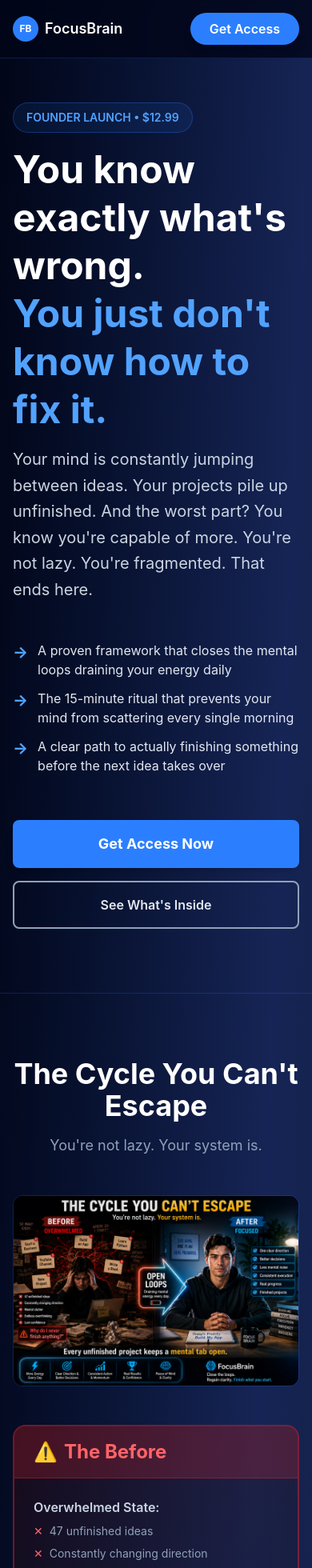
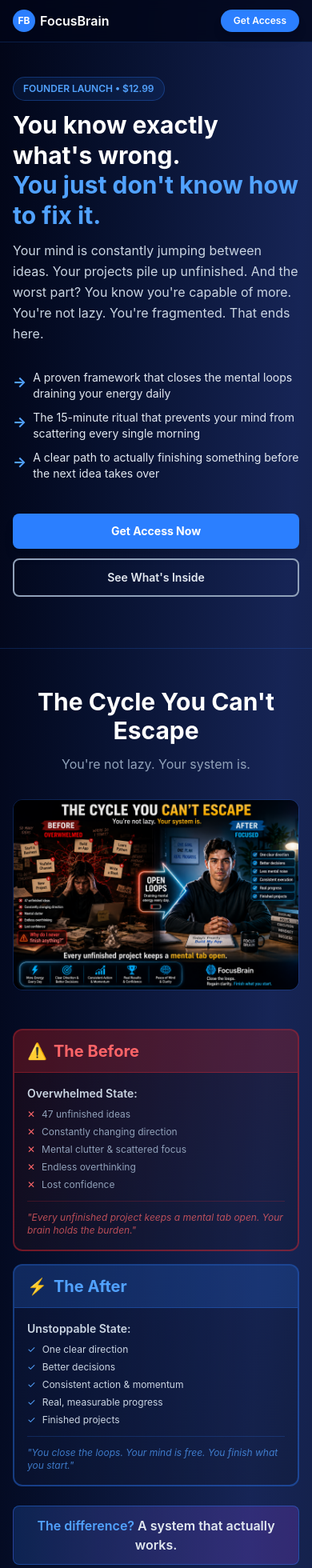
Before and after one commit to talentopaischile/focusbrain-landing, a React (Vite) app: page / in a window 390 px wide. Shown: the top 1960 px of the page at 80% size. Built offline with nearby package versions, Linux system fonts and the light colour scheme.

Commit message:
Optimize responsive design for mobile - improve typography, spacing, and button sizes

```diff
--- a/src/App.jsx
+++ b/src/App.jsx
@@ -7,14 +7,14 @@
     <div className="min-h-screen bg-gradient-to-br from-slate-950 via-blue-950 to-slate-900 text-white overflow-hidden">
       {/* Navbar */}
       <nav className="fixed top-0 left-0 right-0 z-50 bg-slate-950/80 backdrop-blur-sm border-b border-blue-500/20">
-        <div className="max-w-7xl mx-auto px-4 sm:px-6 lg:px-8 py-4 flex items-center justify-between">
-          <div className="flex items-center gap-2">
-            <div className="w-8 h-8 bg-blue-500 rounded-full flex items-center justify-center text-xs font-bold">FB</div>
-            <span className="text-lg font-semibold">FocusBrain</span>
+        <div className="max-w-7xl mx-auto px-4 sm:px-6 lg:px-8 py-3 sm:py-4 flex items-center justify-between">
+          <div className="flex items-center gap-1.5 sm:gap-2">
+            <div className="w-7 sm:w-8 h-7 sm:h-8 bg-blue-500 rounded-full flex items-center justify-center text-xs font-bold">FB</div>
+            <span className="text-base sm:text-lg font-semibold">FocusBrain</span>
           </div>
           <button
             onClick={handleCTA}
-            className="px-6 py-2 bg-blue-500 hover:bg-blue-600 text-white rounded-full font-semibold transition-all duration-300 shadow-lg hover:shadow-blue-500/50"
+            className="px-4 sm:px-6 py-1.5 sm:py-2 bg-blue-500 hover:bg-blue-600 text-white text-xs sm:text-sm rounded-full font-semibold transition-all duration-300 shadow-lg hover:shadow-blue-500/50"
           >
             Get Access
           </button>
@@ -22,52 +22,52 @@
       </nav>
 
       {/* Hero Section */}
-      <div className="pt-32 px-4 sm:px-6 lg:px-8 max-w-7xl mx-auto">
-        <div className="grid md:grid-cols-2 gap-12 items-center mb-20">
+      <div className="pt-24 sm:pt-32 px-4 sm:px-6 lg:px-8 max-w-7xl mx-auto">
+        <div className="grid md:grid-cols-2 gap-8 md:gap-12 items-center mb-16 md:mb-20">
           {/* Left Side - Copy */}
-          <div className="space-y-8">
-            <div className="space-y-4">
-              <div className="inline-flex items-center gap-2 px-4 py-2 bg-blue-500/10 border border-blue-500/30 rounded-full">
-                <span className="text-blue-400 text-sm font-semibold">FOUNDER LAUNCH • $12.99</span>
+          <div className="space-y-6 md:space-y-8">
+            <div className="space-y-3 md:space-y-4">
+              <div className="inline-flex items-center gap-2 px-3 md:px-4 py-1.5 md:py-2 bg-blue-500/10 border border-blue-500/30 rounded-full text-xs md:text-sm">
+                <span className="text-blue-400 font-semibold">FOUNDER LAUNCH • $12.99</span>
               </div>
 
-              <h1 className="text-5xl sm:text-6xl font-bold leading-tight">
+              <h1 className="text-3xl sm:text-4xl md:text-5xl lg:text-6xl font-bold leading-tight">
                 You know exactly what's wrong.
                 <span className="text-blue-400 block">You just don't know how to fix it.</span>
               </h1>
 
-              <p className="text-xl text-slate-300 leading-relaxed">
+              <p className="text-base sm:text-lg md:text-xl text-slate-300 leading-relaxed">
                 Your mind is constantly jumping between ideas. Your projects pile up unfinished. And the worst part? You know you're capable of more. You're not lazy. You're fragmented. That ends here.
               </p>
             </div>
 
             {/* Value Proposition Quick */}
-            <div className="space-y-3 pt-4">
-              <div className="flex items-start gap-3">
-                <span className="text-blue-400 text-xl font-bold">→</span>
-                <p className="text-slate-200">A proven framework that closes the mental loops draining your energy daily</p>
+            <div className="space-y-2.5 md:space-y-3 pt-2 md:pt-4">
+              <div className="flex items-start gap-2 md:gap-3">
+                <span className="text-blue-400 text-lg md:text-xl font-bold mt-0.5 flex-shrink-0">→</span>
+                <p className="text-slate-200 text-sm md:text-base">A proven framework that closes the mental loops draining your energy daily</p>
               </div>
-              <div className="flex items-start gap-3">
-                <span className="text-blue-400 text-xl font-bold">→</span>
-                <p className="text-slate-200">The 15-minute ritual that prevents your mind from scattering every single morning</p>
+              <div className="flex items-start gap-2 md:gap-3">
+                <span className="text-blue-400 text-lg md:text-xl font-bold mt-0.5 flex-shrink-0">→</span>
+                <p className="text-slate-200 text-sm md:text-base">The 15-minute ritual that prevents your mind from scattering every single morning</p>
               </div>
-              <div className="flex items-start gap-3">
-                <span className="text-blue-400 text-xl font-bold">→</span>
-                <p className="text-slate-200">A clear path to actually finishing something before the next idea takes over</p>
+              <div className="flex items-start gap-2 md:gap-3">
+                <span className="text-blue-400 text-lg md:text-xl font-bold mt-0.5 flex-shrink-0">→</span>
+                <p className="text-slate-200 text-sm md:text-base">A clear path to actually finishing something before the next idea takes over</p>
               </div>
             </div>
 
             {/* CTA Buttons */}
-            <div className="flex flex-col sm:flex-row gap-4 pt-6">
+            <div className="flex flex-col sm:flex-row gap-3 pt-4 md:pt-6">
               <button
                 onClick={handleCTA}
-                className="px-8 py-4 bg-blue-500 hover:bg-blue-600 text-white rounded-lg font-bold text-lg transition-all duration-300 shadow-lg hover:shadow-blue-500/50 flex items-center justify-center gap-2"
+                className="px-6 md:px-8 py-3 md:py-4 bg-blue-500 hover:bg-blue-600 text-white text-sm md:text-base rounded-lg font-bold transition-all duration-300 shadow-lg hover:shadow-blue-500/50 flex items-center justify-center gap-2 w-full sm:w-auto"
               >
                 Get Access Now
               </button>
               <button
                 onClick={handleCTA}
-                className="px-8 py-4 border-2 border-slate-400 hover:border-blue-400 text-slate-200 hover:text-white rounded-lg font-semibold transition-all duration-300"
+                className="px-6 md:px-8 py-3 md:py-4 border-2 border-slate-400 hover:border-blue-400 text-slate-200 hover:text-white text-sm md:text-base rounded-lg font-semibold transition-all duration-300 w-full sm:w-auto"
               >
                 See What's Inside
               </button>
@@ -86,10 +86,10 @@
       </div>
 
       {/* The Problem Section - Visual */}
-      <div className="px-4 sm:px-6 lg:px-8 max-w-7xl mx-auto py-20 border-t border-blue-500/20">
-        <div className="text-center mb-12">
-          <h2 className="text-4xl sm:text-5xl font-bold mb-4">The Cycle You Can't Escape</h2>
-          <p className="text-lg text-slate-400 max-w-2xl mx-auto">You're not lazy. Your system is.</p>
+      <div className="px-4 sm:px-6 lg:px-8 max-w-7xl mx-auto py-12 sm:py-20 border-t border-blue-500/20">
+        <div className="text-center mb-8 sm:mb-12">
+          <h2 className="text-3xl sm:text-4xl md:text-5xl font-bold mb-3 sm:mb-4">The Cycle You Can't Escape</h2>
+          <p className="text-base sm:text-lg text-slate-400 max-w-2xl mx-auto">You're not lazy. Your system is.</p>
         </div>
 
         {/* Image Container */}
@@ -103,41 +103,41 @@
 
         {/* Comparison Table */}
         <div className="max-w-4xl mx-auto">
-          <div className="grid md:grid-cols-2 gap-6">
+          <div className="grid md:grid-cols-2 gap-4 md:gap-6">
             {/* Before Column */}
-            <div className="rounded-2xl overflow-hidden border-2 border-red-500/40 bg-gradient-to-br from-red-950/30 to-slate-900/30">
-              <div className="bg-red-500/20 border-b border-red-500/30 px-6 py-4">
-                <h3 className="text-2xl font-bold text-red-400 flex items-center gap-2">
-                  <span className="text-2xl">⚠️</span> The Before
+            <div className="rounded-xl md:rounded-2xl overflow-hidden border-2 border-red-500/40 bg-gradient-to-br from-red-950/30 to-slate-900/30">
+              <div className="bg-red-500/20 border-b border-red-500/30 px-4 md:px-6 py-3 md:py-4">
+                <h3 className="text-xl md:text-2xl font-bold text-red-400 flex items-center gap-2">
+                  <span className="text-xl md:text-2xl">⚠️</span> The Before
                 </h3>
               </div>
-              <div className="p-6 space-y-4">
+              <div className="p-4 md:p-6 space-y-3 md:space-y-4">
                 <div className="space-y-2">
-                  <p className="font-semibold text-slate-300">Overwhelmed State:</p>
-                  <ul className="space-y-2 text-sm text-slate-400">
+                  <p className="font-semibold text-slate-300 text-sm md:text-base">Overwhelmed State:</p>
+                  <ul className="space-y-1.5 md:space-y-2 text-xs md:text-sm text-slate-400">
                     <li className="flex gap-2">
-                      <span className="text-red-400">✕</span>
+                      <span className="text-red-400 flex-shrink-0">✕</span>
                       <span>47 unfinished ideas</span>
                     </li>
                     <li className="flex gap-2">
-                      <span className="text-red-400">✕</span>
+                      <span className="text-red-400 flex-shrink-0">✕</span>
                       <span>Constantly changing direction</span>
                     </li>
                     <li className="flex gap-2">
-                      <span className="text-red-400">✕</span>
+                      <span className="text-red-400 flex-shrink-0">✕</span>
                       <span>Mental clutter & scattered focus</span>
                     </li>
                     <li className="flex gap-2">
-                      <span className="text-red-400">✕</span>
+                      <span className="text-red-400 flex-shrink-0">✕</span>
                       <span>Endless overthinking</span>
                     </li>
                     <li className="flex gap-2">
-                      <span className="text-red-400">✕</span>
+                      <span className="text-red-400 flex-shrink-0">✕</span>
                       <span>Lost confidence</span>
                     </li>
                   </ul>
                 </div>
-                <div className="pt-4 border-t border-red-500/20">
+                <div className="pt-3 md:pt-4 border-t border-red-500/20">
                   <p className="text-xs text-red-400/70 italic">
                     "Every unfinished project keeps a mental tab open. Your brain holds the burden."
                   </p>
@@ -146,39 +146,39 @@
             </div>
 
             {/* After Column */}
-            <div className="rounded-2xl overflow-hidden border-2 border-blue-500/40 bg-gradient-to-br from-blue-950/30 to-slate-900/30">
-              <div className="bg-blue-500/20 border-b border-blue-500/30 px-6 py-4">
-                <h3 className="text-2xl font-bold text-blue-400 flex items-center gap-2">
-                  <span className="text-2xl">⚡</span> The After
+            <div className="rounded-xl md:rounded-2xl overflow-hidden border-2 border-blue-500/40 bg-gradient-to-br from-blue-950/30 to-slate-900/30">
+              <div className="bg-blue-500/20 border-b border-blue-500/30 px-4 md:px-6 py-3 md:py-4">
+                <h3 className="text-xl md:text-2xl font-bold text-blue-400 flex items-center gap-2">
+                  <span className="text-xl md:text-2xl">⚡</span> The After
                 </h3>
               </div>
-              <div className="p-6 space-y-4">
+              <div className="p-4 md:p-6 space-y-3 md:space-y-4">
                 <div className="space-y-2">
-                  <p className="font-semibold text-slate-300">Unstoppable State:</p>
-                  <ul className="space-y-2 text-sm text-slate-300">
+                  <p className="font-semibold text-slate-300 text-sm md:text-base">Unstoppable State:</p>
+                  <ul className="space-y-1.5 md:space-y-2 text-xs md:text-sm text-slate-300">
                     <li className="flex gap-2">
-                      <span className="text-blue-400">✓</span>
+                      <span className="text-blue-400 flex-shrink-0">✓</span>
                       <span>One clear direction</span>
                     </li>
                     <li className="flex gap-2">
-                      <span className="text-blue-400">✓</span>
+                      <span className="text-blue-400 flex-shrink-0">✓</span>
                       <span>Better decisions</span>
                     </li>
                     <li className="flex gap-2">
-                      <span className="text-blue-400">✓</span>
+                      <span className="text-blue-400 flex-shrink-0">✓</span>
                       <span>Consistent action & momentum</span>
                     </li>
                     <li className="flex gap-2">
-                      <span className="text-blue-400">✓</span>
+                      <span className="text-blue-400 flex-shrink-0">✓</span>
                       <span>Real, measurable progress</span>
                     </li>
                     <li className="flex gap-2">
-                      <span className="text-blue-400">✓</span>
+                      <span className="text-blue-400 flex-shrink-0">✓</span>
                       <span>Finished projects</span>
                     </li>
                   </ul>
                 </div>
-                <div className="pt-4 border-t border-blue-500/20">
+                <div className="pt-3 md:pt-4 border-t border-blue-500/20">
                   <p className="text-xs text-blue-400/70 italic">
                     "You close the loops. Your mind is free. You finish what you start."
                   </p>
@@ -188,9 +188,9 @@
           </div>
 
           {/* The Difference */}
-          <div className="mt-8 text-center">
-            <div className="inline-block px-8 py-4 bg-gradient-to-r from-blue-500/20 to-purple-500/20 border border-blue-500/40 rounded-xl">
-              <p className="text-lg font-semibold text-slate-200">
+          <div className="mt-6 md:mt-8 text-center">
+            <div className="inline-block px-6 md:px-8 py-3 md:py-4 bg-gradient-to-r from-blue-500/20 to-purple-500/20 border border-blue-500/40 rounded-lg md:rounded-xl">
+              <p className="text-base md:text-lg font-semibold text-slate-200">
                 <span className="text-blue-400">The difference?</span> A system that actually works.
               </p>
             </div>
```
